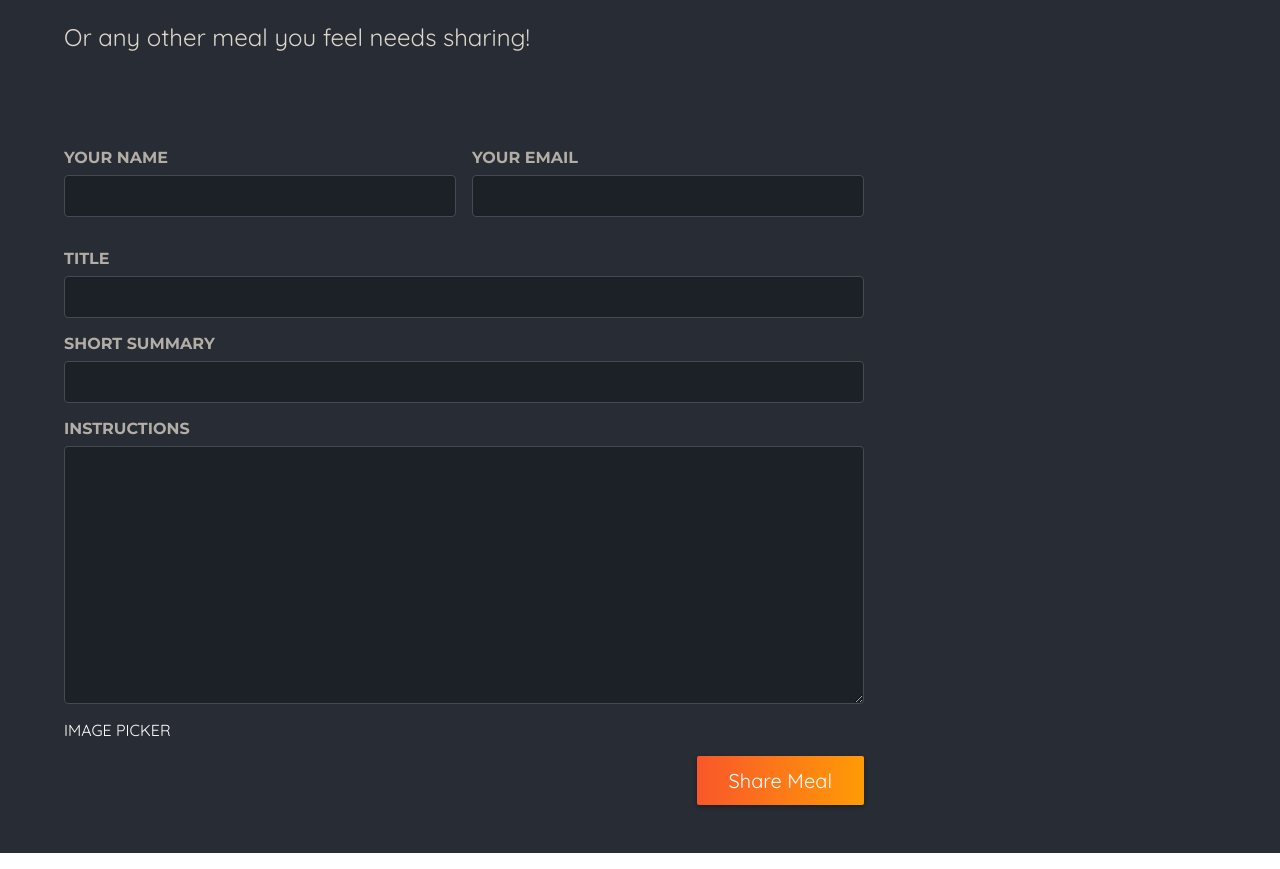
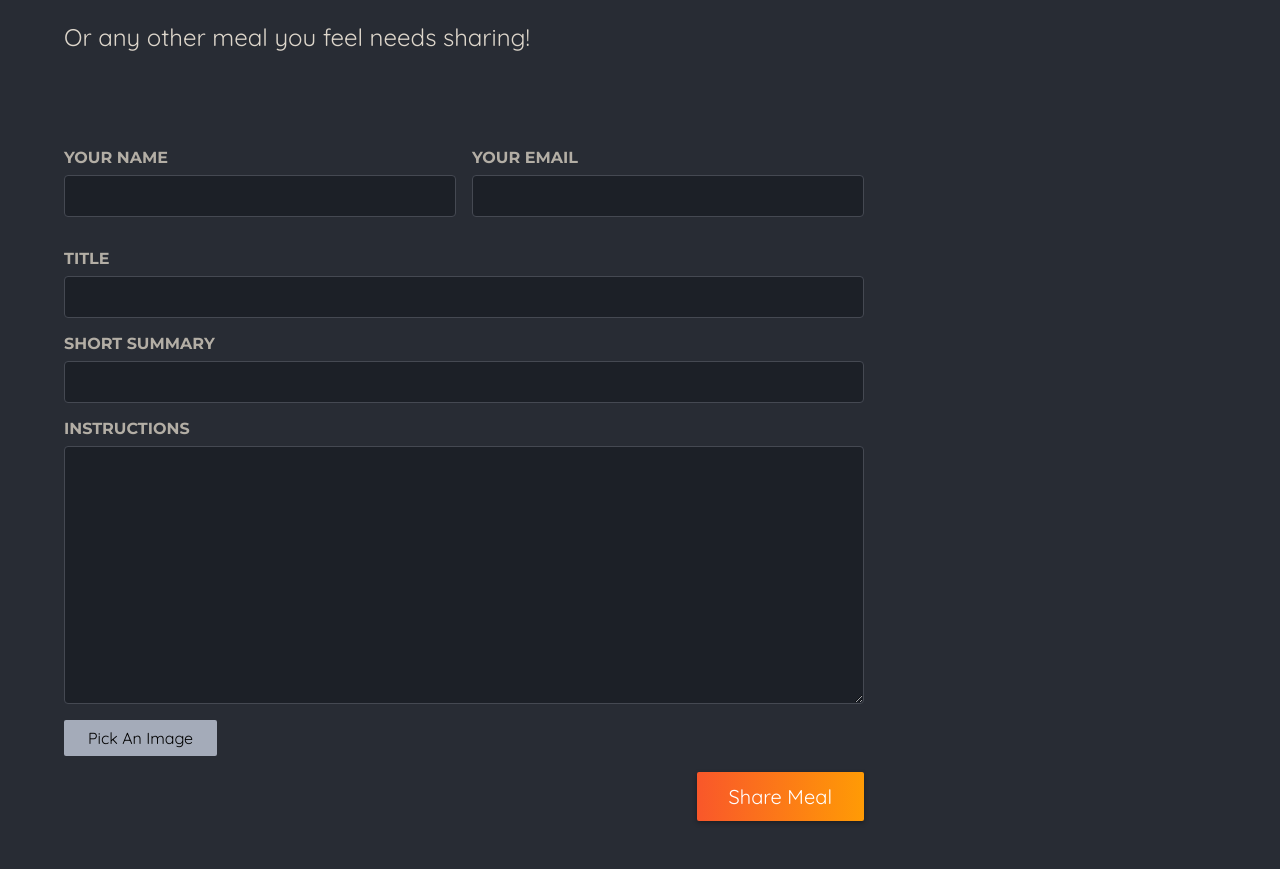
Before and after one commit to harsh24-06/Foodies-App, a Next.js app: page /meals/share in a window 1280 px wide. Shown: the part 260-1129 px from the top of the page. Built offline with nearby package versions, Linux system fonts and the light colour scheme.

Commit message:
Custom Image Picker Component

```diff
--- a/app/meals/share/page.js
+++ b/app/meals/share/page.js
@@ -1,5 +1,5 @@
-import classes from './page.module.css';
-
+import classes from "./page.module.css";
+import ImagePicker from "@/components/meals/image-picker";
 export default function ShareMealPage() {
   return (
     <>
@@ -38,7 +38,7 @@
               required
             ></textarea>
           </p>
-          IMAGE PICKER
+          <ImagePicker />
           <p className={classes.actions}>
             <button type="submit">Share Meal</button>
           </p>
--- /dev/null
+++ b/components/meals/image-picker.js
@@ -0,0 +1,27 @@
+"use client";
+import { useRef } from "react";
+import classes from "./image-picker.module.css";
+export default function ImagePicker({ label, name }) {
+  const imageInput = useRef();
+  function handleClick() {
+    imageInput.current.click();
+  }
+  return (
+    <div className={classes.picker}>
+      <label htmlFor={name}>{label}</label>
+      <div className={classes.controls}>
+        <input
+          className={classes.input}
+          type="file"
+          id={name}
+          accept="image/png, image/jpeg"
+          name={name}
+          ref={imageInput}
+        />
+        <button className={classes.button} type="button" onClick={handleClick}>
+          Pick An Image
+        </button>
+      </div>
+    </div>
+  );
+}
--- /dev/null
+++ b/components/meals/image-picker.module.css
@@ -0,0 +1,45 @@
+.controls {
+    display: flex;
+    align-items: flex-start;
+    gap: 1.5rem;
+    margin-bottom: 1rem;
+  }
+
+  .picker .input {
+    display: none;
+  }
+
+  .picker .button {
+    border: 0;
+    padding: 0.5rem 1.5rem;
+    background: #a4abb9;
+    border-radius: 2px;
+    cursor: pointer;
+    font: inherit;
+  }
+
+  .picker .button:hover,
+  .picker .button:focus {
+    background: #b3b9c6;
+  }
+
+  .preview {
+    width: 10rem;
+    height: 10rem;
+    border: 2px solid #a4abb9;
+    display: flex;
+    justify-content: center;
+    align-items: center;
+    text-align: center;
+    color: #a4abb9;
+    position: relative;
+  }
+
+  .preview p {
+    margin: 0;
+    padding: 1rem;
+  }
+
+  .preview img {
+    object-fit: cover;
+  }
```
